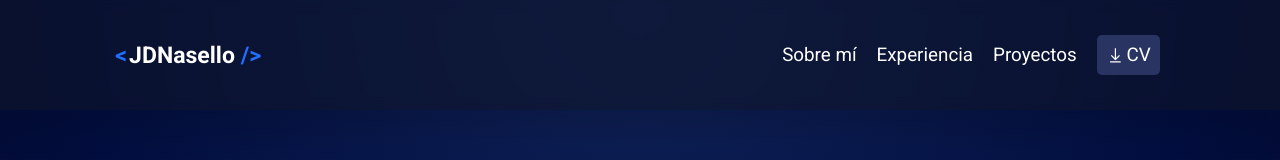
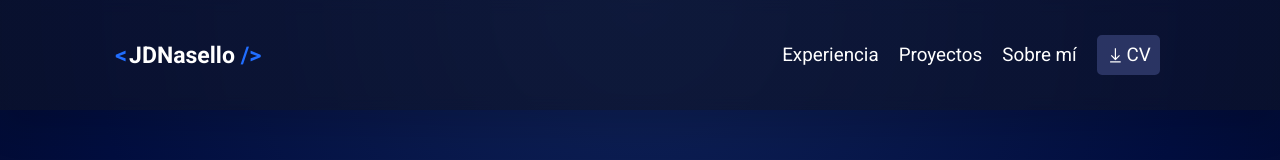
Before and after one commit to JDnasello/portfolio, a React (Vite) app: page / in a window 1280 px wide. Shown: the top 160 px of the page. Built offline with nearby package versions, Linux system fonts and the light colour scheme.

Commit message:
cambiando de lugar los links del navBar

```diff
--- a/src/components/NavBar.jsx
+++ b/src/components/NavBar.jsx
@@ -33,9 +33,9 @@ const NavBar = () => {
                     <div className={burguerClass}></div>
                 </div>
             <nav className={menuClass}>
-                <a href='#about' className='menu-a'>{t('header.about-link')}</a>
                 <a href='#experience' className='menu-a'>{t('header.experience-link')}</a>
                 <a href='#projects' className='menu-a'>{t('header.projects-link')}</a>
+                <a href='#about' className='menu-a'>{t('header.about-link')}</a>
                 <a download href={CV} className='download-cv'><LiaDownloadSolid /> CV</a>
             </nav>
             </div>
```
